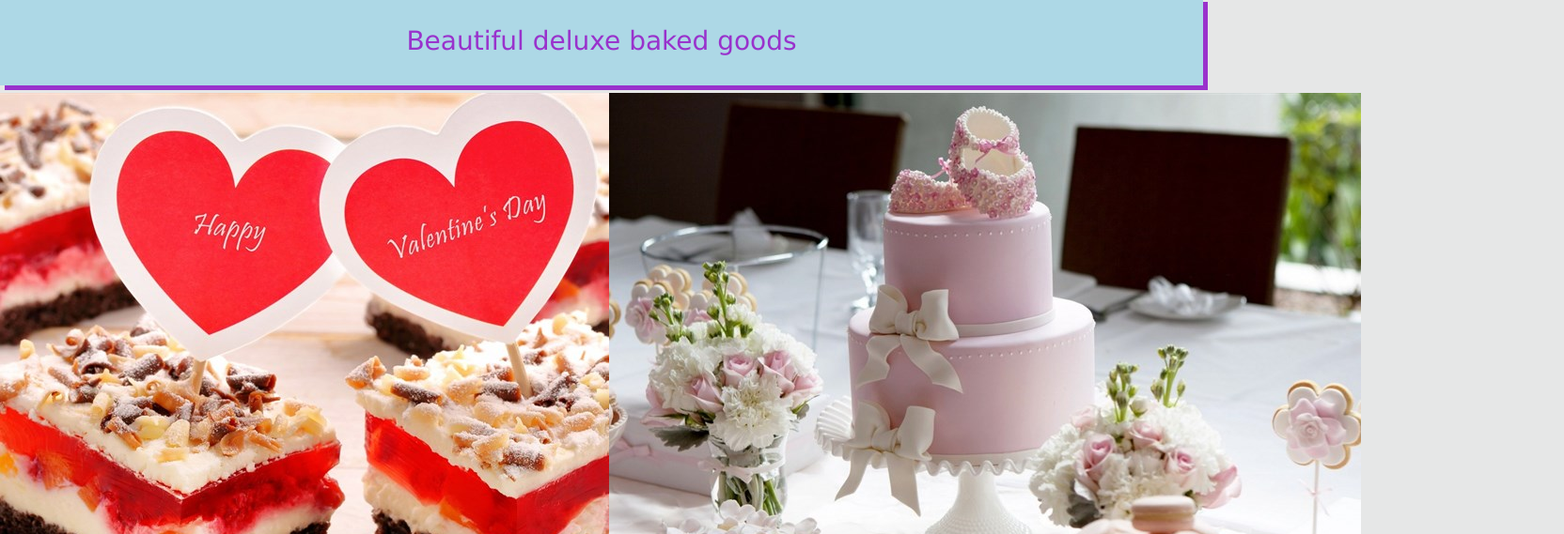
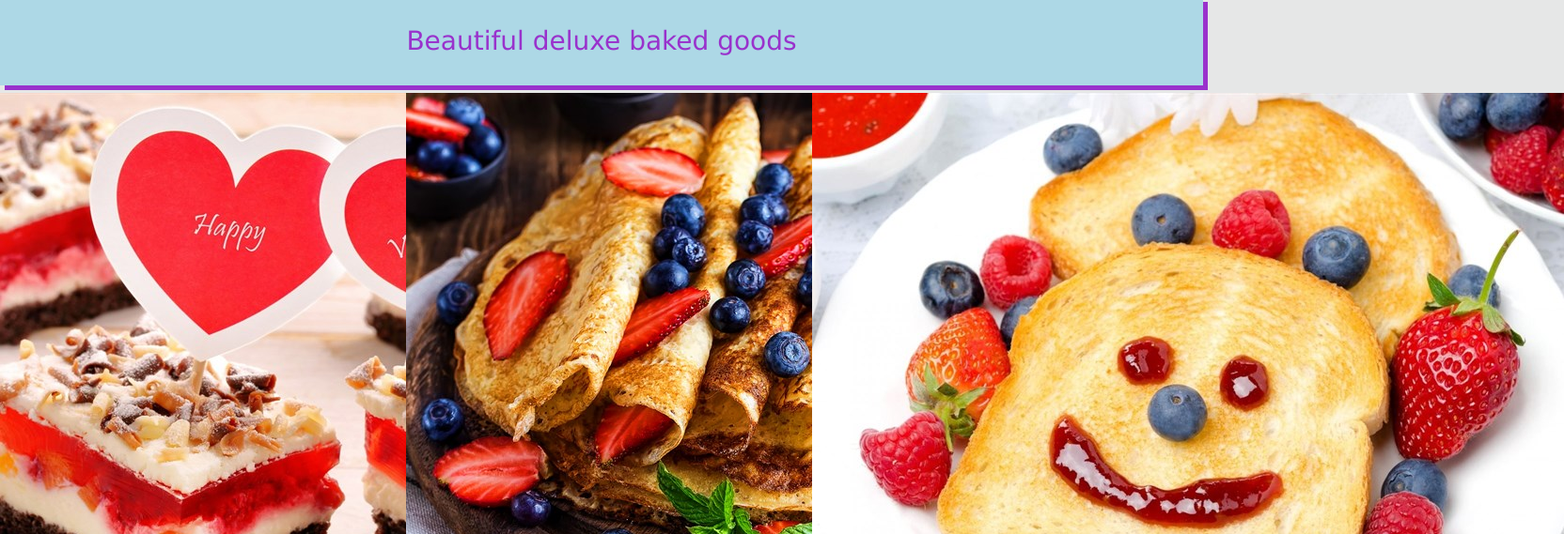
Before and after one commit to Code-Institute-Submissions/Sojasmine-my-MLS1-Tina-s-Bakery_AprResub, a plain HTML site: page gallery.html in a window 1280 px wide. Shown: the part 159-728 px from the top of the page at 94% size, 1664 px wide, since content can reach past the window. Drawn offline with nearby package versions, Linux system fonts and the light colour scheme.

Commit message:
Initial commit

```diff
--- a/assets/css/style.css
+++ b/assets/css/style.css
@@ -98,7 +98,7 @@ img {
 
 
 #photo {
-  column-count: 2;
+  column-count: 3;
 }
 
 .img-fluid {
```
